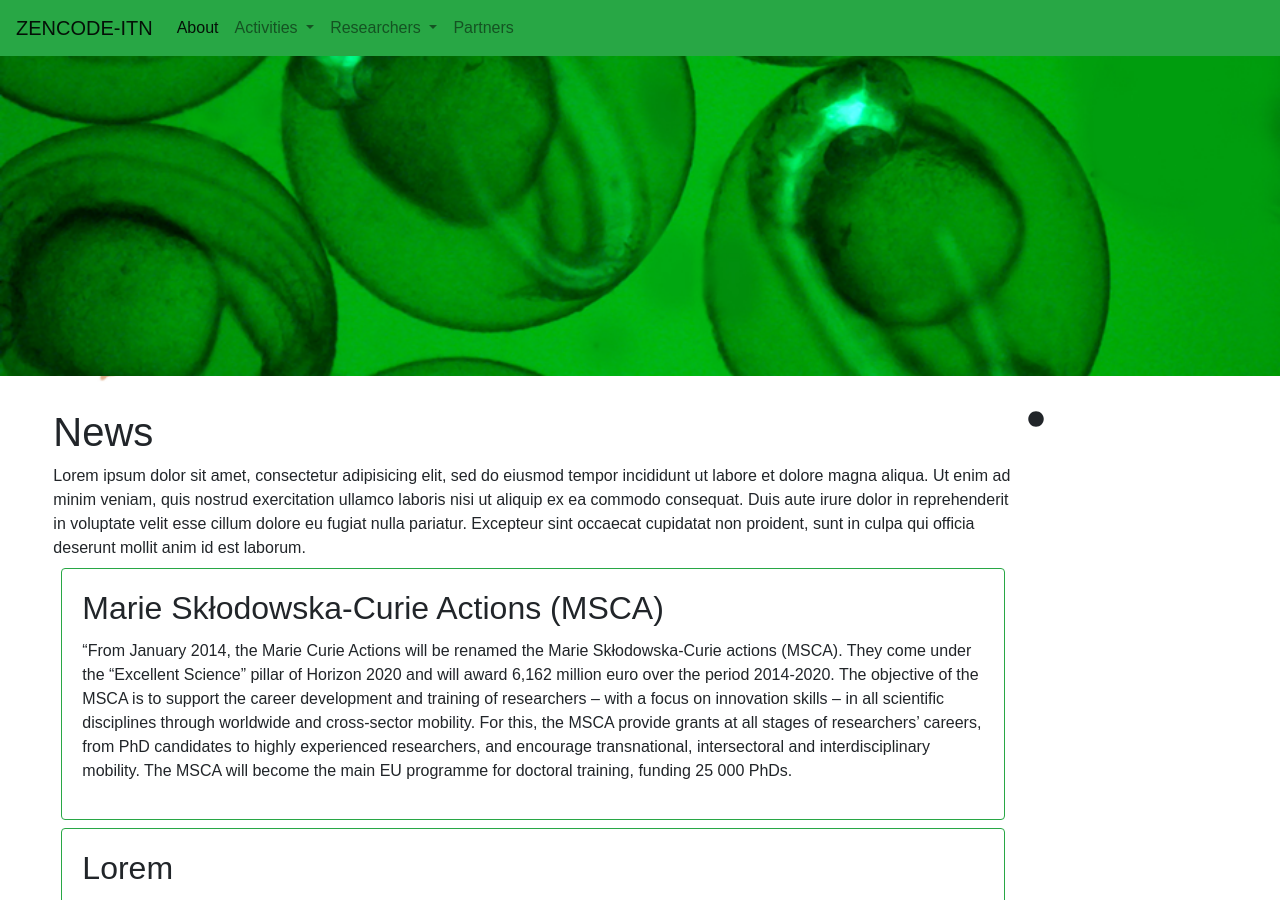
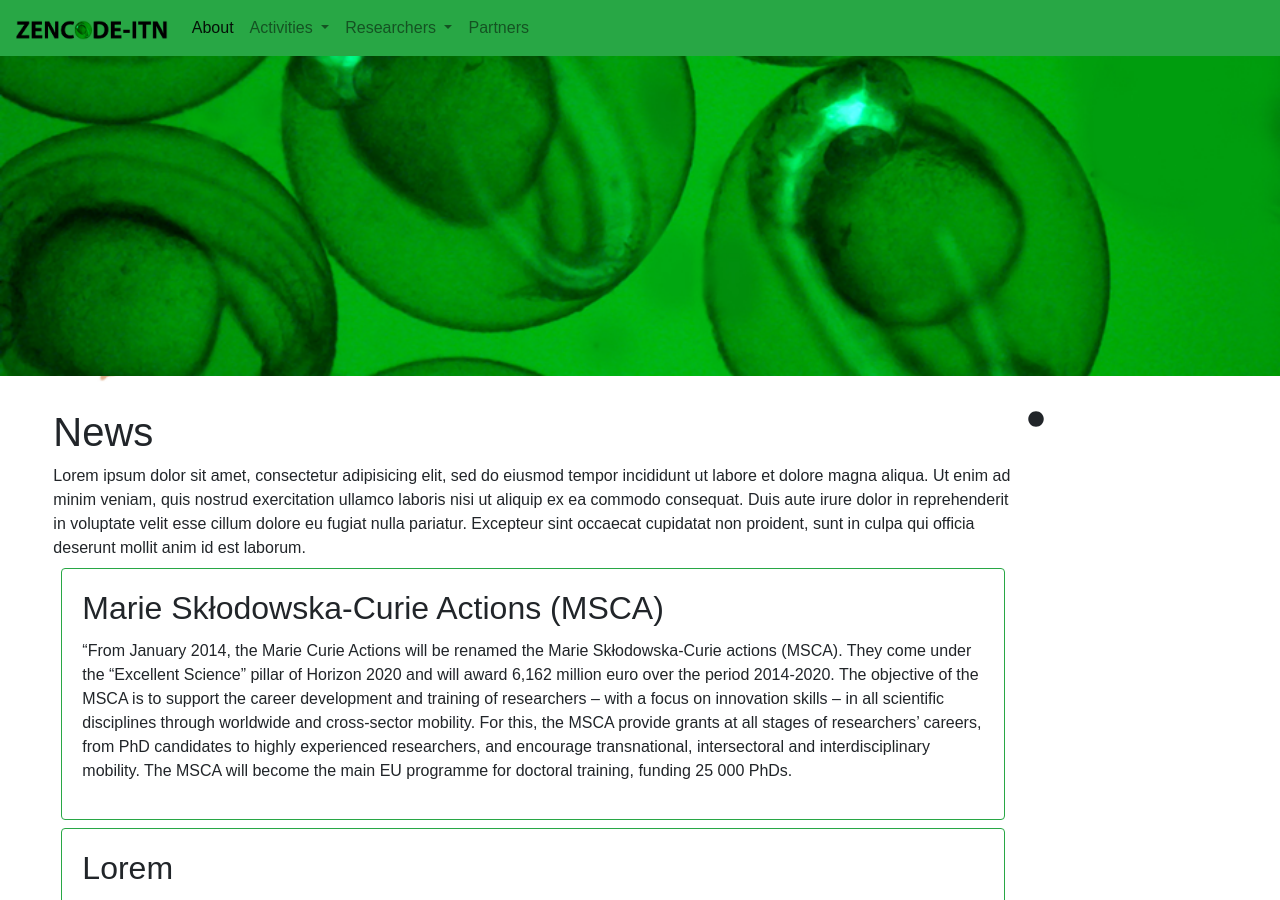
Before and after one commit to zencode-itn/zencode-itn.github.io, a Jekyll site: the page built from index.html, in a window 1280 px wide and 900 px high. Built offline with Jekyll 4.4.1, drawn with Linux system fonts in a browser that asks for light colours; nearby versions of some CDN libraries; a script that is not in the unit is left out; comment, search, counter and statistics services are not loaded.

Commit message:
added zencode-itn logo to header
made white background of logos transparent

```diff
--- a/_includes/footer.html
+++ b/_includes/footer.html
@@ -1,8 +1,5 @@
 <footer class="footer text-muted">
   <div class="container-fluid text-center">
   Supported by <a href="https://europa.eu/european-union/index_en"><img height="20px;" src="/library/images/eu_logo.svg"  alt="EU logo"></a>
-  <a href="http://www.birmingham.ac.uk/generic/zencode-itn/index.aspx"><img height="20px;" src="/library/images/zencode_logo.jpg" alt="ZENCODE logo"></a>
-  <a href="http://www.bbsrc.ac.uk/"><img height="24px;" src="/library/images/bbsrc_logo.png"  alt="BBSRC logo"></a>
-  <a href="https://zfin.org/"><img height="22px;" src="/library/images/zfin_logo.png"  alt="ZFIN logo"></a>
 </div>
 </footer>
--- a/_includes/header.html
+++ b/_includes/header.html
@@ -1,6 +1,6 @@
 <section class="header-wrap">
 <nav class="navbar navbar-expand-lg navbar-light bg-success">
-  <a class="navbar-brand" href="/">ZENCODE-ITN</a>
+  <a class="navbar-brand" href="/"><img height="20px;" src="/library/images/zencode_logo.png" alt="ZENCODE logo"></a>
   <button class="navbar-toggler" type="button" data-toggle="collapse" data-target="#navbarSupportedContent" aria-controls="navbarSupportedContent" aria-expanded="false" aria-label="Toggle navigation">
     <span class="navbar-toggler-icon"></span>
   </button>
```
Also changed, not shown: library/images/bbsrc_logo.png, library/images/zencode_logo.jpg (deleted), library/images/zencode_logo.png (added), library/images/zfin_logo.png.
